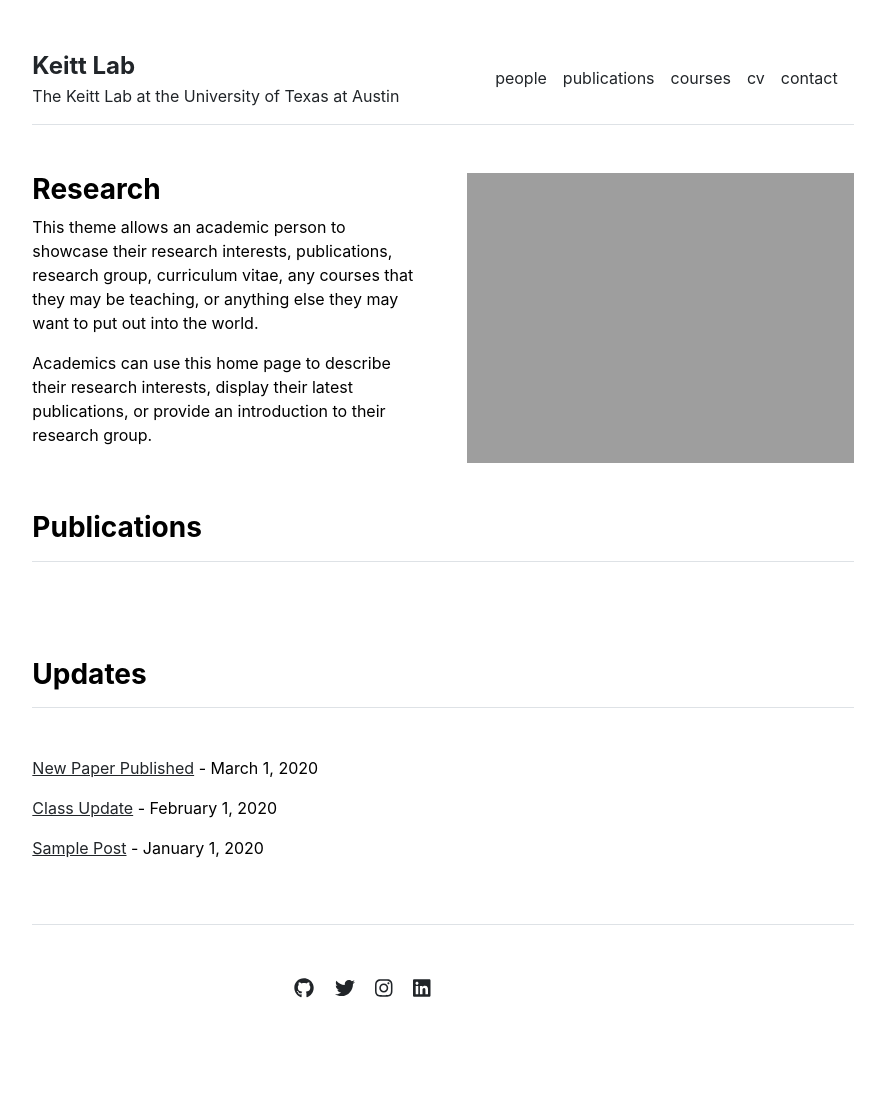
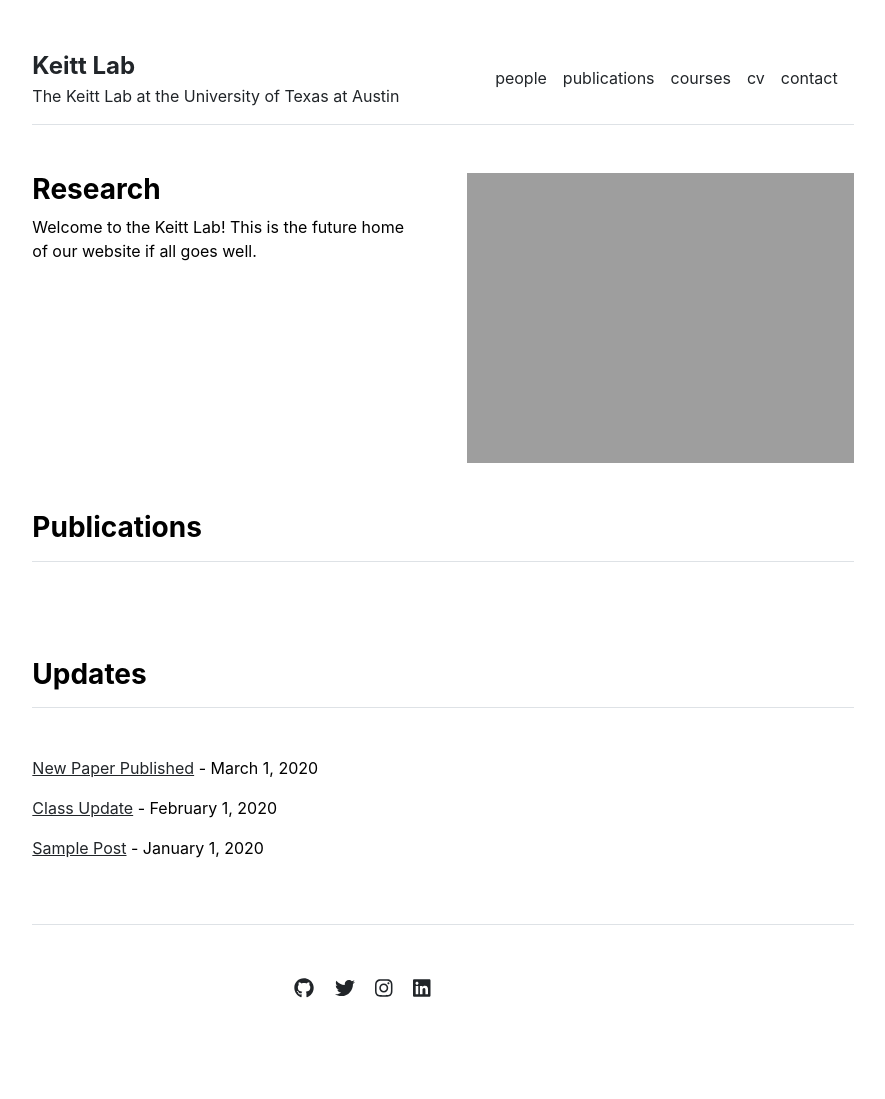
Before and after one commit to keittlab/keittlab.github.io, a Jekyll site: the page built from index.md, in a window 1280 px wide. Shown: the whole page, without its empty margins (197-1082 px from the left). Built offline with Jekyll 4.4.1, drawn with Linux system fonts in a browser that asks for light colours.

```diff
--- a/index.md
+++ b/index.md
@@ -3,6 +3,4 @@ layout: home
 title: "Home"
 ---
 
-This theme allows an academic person to showcase their research interests, publications, research group, curriculum vitae, any courses that they may be teaching, or anything else they may want to put out into the world.
-
-Academics can use this home page to describe their research interests, display their latest publications, or provide an introduction to their research group.
+Welcome to the Keitt Lab! This is the future home of our website if all goes well.
```
Also changed, not shown: contact.md (+2 -0 lines), courses.md (+2 -0 lines), courses/biology-of-birds.md (added, +8 -0 lines), courses/quantum-mechanics.md (deleted, +0 -34 lines).
